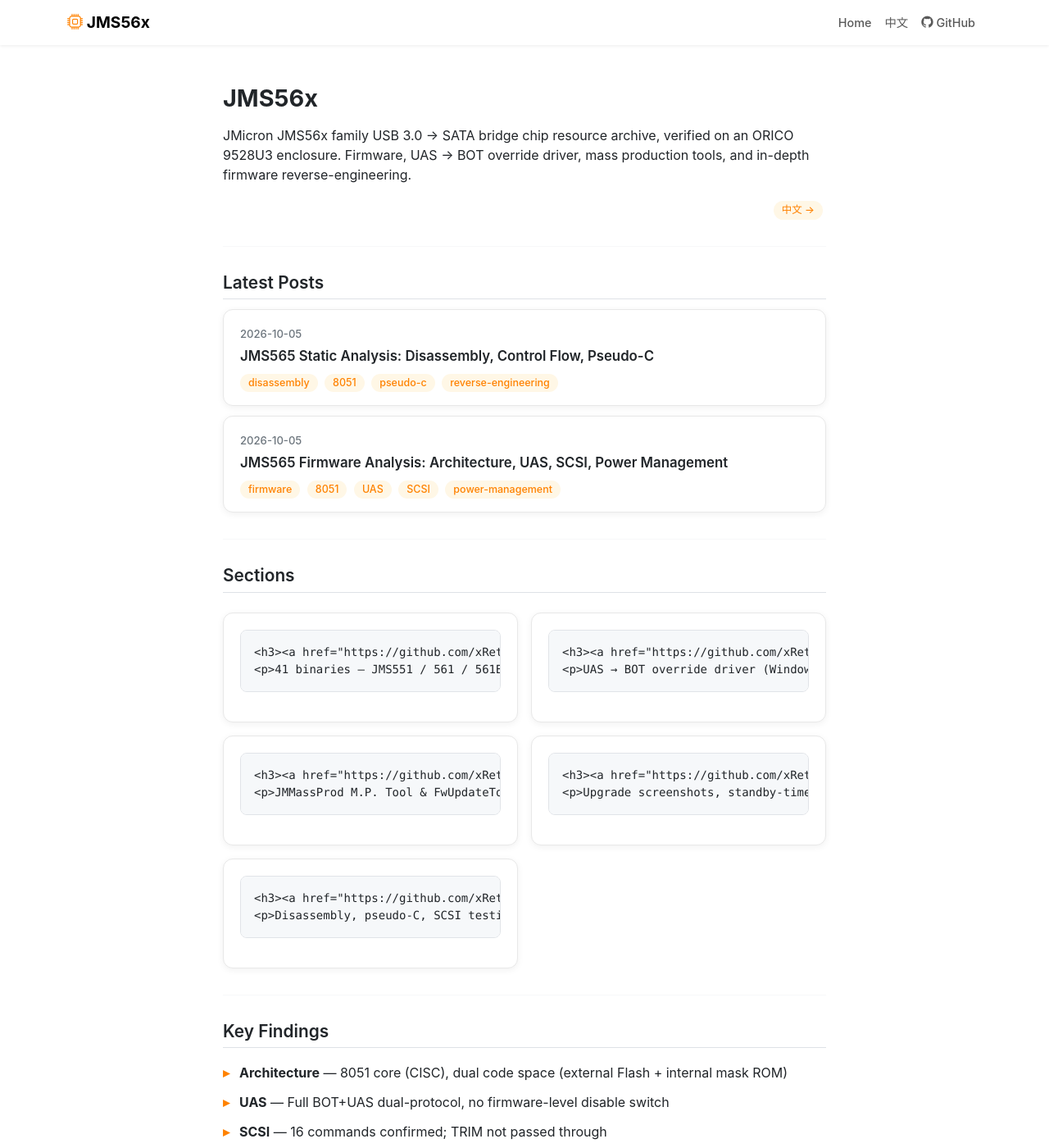
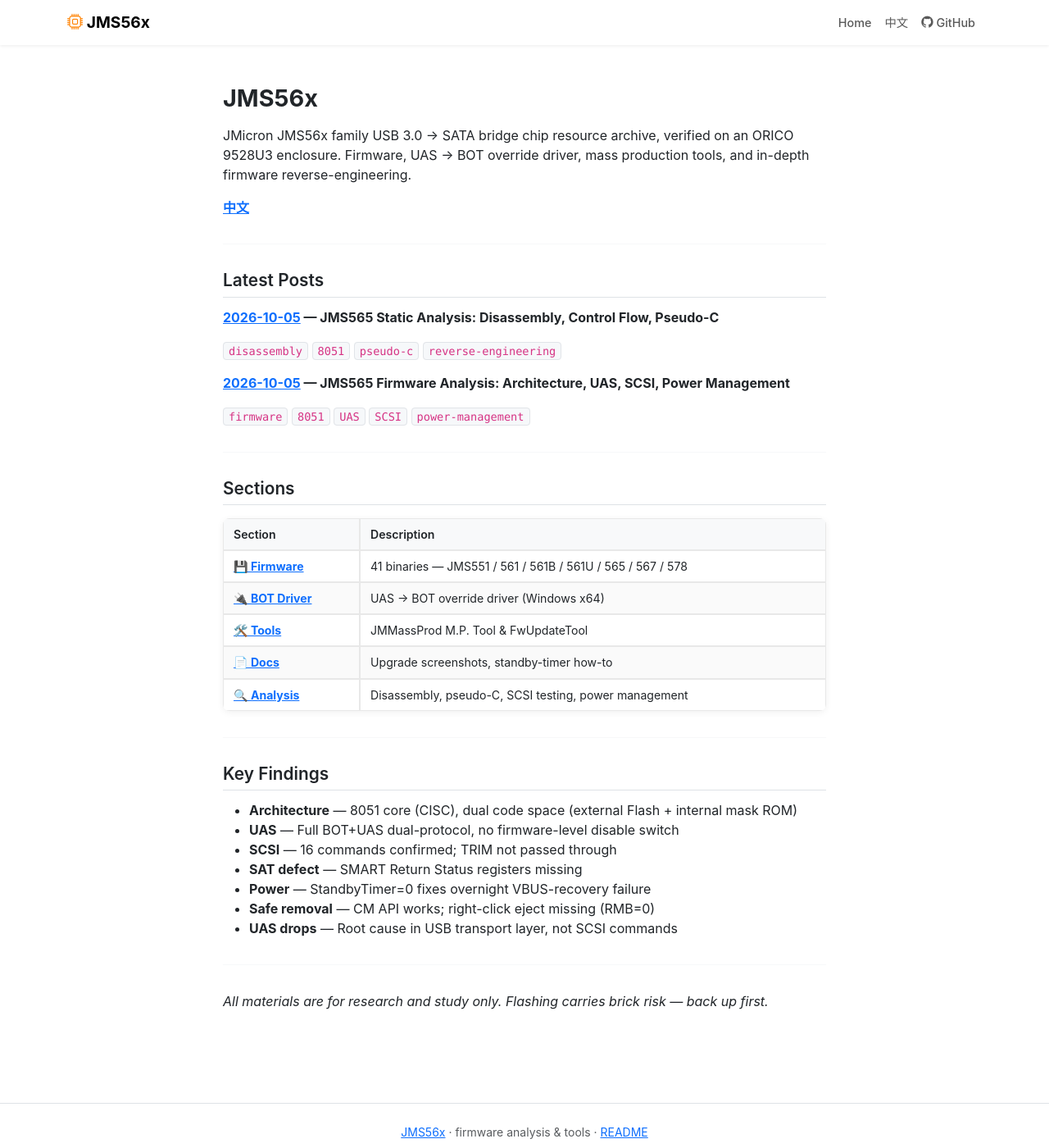
Before and after one commit to xRetia/JMS56x, a Jekyll site: the page built from index.md, in a window 1280 px wide and 1400 px high. Shown: the whole window at 82% size. Built offline with Jekyll 4.4.1, drawn with Linux system fonts in a browser that asks for light colours; a style sheet for code colours, icons or effects is not loaded.

Commit message:
gh-pages: fix HTML not rendering in sections, fix 404 cross links
- Replace embedded HTML (div/h3/p/i) in index with pure Markdown tables
  and lists — kramdown was outputting raw HTML tags as text inside
  div blocks
- Fix post cross-links: add /JMS56x prefix to all /posts/ URLs
- Simplify post list: use Markdown bold links instead of HTML ul/li
- Both EN/CN home pages fixed

```diff
--- a/index.md
+++ b/index.md
@@ -8,67 +8,45 @@ lang: en
 
 JMicron JMS56x family USB 3.0 → SATA bridge chip resource archive, verified on an ORICO 9528U3 enclosure. Firmware, UAS → BOT override driver, mass production tools, and in-depth firmware reverse-engineering.
 
-<div class="text-end mb-4">
-  <a href="{{ '/cn/' | relative_url }}" class="badge-tag">中文 →</a>
-</div>
+[**中文**](/JMS56x/cn/)
 
 ---
 
 ## Latest Posts
 
-<ul class="post-list">
 {% for post in site.posts %}
 {% if post.lang != "cn" %}
-<li>
-  <time>{{ post.date | date: "%Y-%m-%d" }}</time>
-  <a class="post-title-sm" href="{{ post.url | relative_url }}">{{ post.title }}</a>
-  {% for tag in post.tags %}<span class="badge-tag">{{ tag }}</span> {% endfor %}
-</li>
+**[{{ post.date | date: "%Y-%m-%d" }}]({{ post.url | relative_url }}) — {{ post.title }}**
+
+{% for tag in post.tags %}`{{ tag }}` {% endfor %}
+
 {% endif %}
 {% endfor %}
-</ul>
 
 ---
 
 ## Sections
 
-<div class="section-grid">
-  <div class="section-card">
-    <h3><a href="https://github.com/xRetia/JMS56x/tree/main/firmware"><i class="bi bi-hdd"></i> Firmware</a></h3>
-    <p>41 binaries — JMS551 / 561 / 561B / 561U / 565 / 567 / 578</p>
-  </div>
-  <div class="section-card">
-    <h3><a href="https://github.com/xRetia/JMS56x/tree/main/driver"><i class="bi bi-plug"></i> BOT Driver</a></h3>
-    <p>UAS → BOT override driver (Windows x64)</p>
-  </div>
-  <div class="section-card">
-    <h3><a href="https://github.com/xRetia/JMS56x/tree/main/tools"><i class="bi bi-tools"></i> Tools</a></h3>
-    <p>JMMassProd M.P. Tool & FwUpdateTool</p>
-  </div>
-  <div class="section-card">
-    <h3><a href="https://github.com/xRetia/JMS56x/tree/main/docs"><i class="bi bi-file-text"></i> Docs</a></h3>
-    <p>Upgrade screenshots, standby-timer how-to</p>
-  </div>
-  <div class="section-card">
-    <h3><a href="https://github.com/xRetia/JMS56x/tree/main/analysis"><i class="bi bi-search"></i> Analysis</a></h3>
-    <p>Disassembly, pseudo-C, SCSI testing, power management</p>
-  </div>
-</div>
+| Section | Description |
+|---|---|
+| **[💾 Firmware](https://github.com/xRetia/JMS56x/tree/main/firmware)** | 41 binaries — JMS551 / 561 / 561B / 561U / 565 / 567 / 578 |
+| **[🔌 BOT Driver](https://github.com/xRetia/JMS56x/tree/main/driver)** | UAS → BOT override driver (Windows x64) |
+| **[🛠️ Tools](https://github.com/xRetia/JMS56x/tree/main/tools)** | JMMassProd M.P. Tool & FwUpdateTool |
+| **[📄 Docs](https://github.com/xRetia/JMS56x/tree/main/docs)** | Upgrade screenshots, standby-timer how-to |
+| **[🔍 Analysis](https://github.com/xRetia/JMS56x/tree/main/analysis)** | Disassembly, pseudo-C, SCSI testing, power management |
 
 ---
 
 ## Key Findings
 
-<ul class="key-findings">
-  <li><strong>Architecture</strong> — 8051 core (CISC), dual code space (external Flash + internal mask ROM)</li>
-  <li><strong>UAS</strong> — Full BOT+UAS dual-protocol, no firmware-level disable switch</li>
-  <li><strong>SCSI</strong> — 16 commands confirmed; TRIM not passed through</li>
-  <li><strong>SAT defect</strong> — SMART Return Status registers missing</li>
-  <li><strong>Power</strong> — StandbyTimer=0 fixes overnight VBUS-recovery failure</li>
-  <li><strong>Safe removal</strong> — CM API works; right-click eject missing (RMB=0)</li>
-  <li><strong>UAS drops</strong> — Root cause in USB transport layer, not SCSI commands</li>
-</ul>
+- **Architecture** — 8051 core (CISC), dual code space (external Flash + internal mask ROM)
+- **UAS** — Full BOT+UAS dual-protocol, no firmware-level disable switch
+- **SCSI** — 16 commands confirmed; TRIM not passed through
+- **SAT defect** — SMART Return Status registers missing
+- **Power** — StandbyTimer=0 fixes overnight VBUS-recovery failure
+- **Safe removal** — CM API works; right-click eject missing (RMB=0)
+- **UAS drops** — Root cause in USB transport layer, not SCSI commands
 
 ---
 
-<p class="text-muted small">All materials are for research and study only. Flashing carries brick risk — back up first.</p>
+*All materials are for research and study only. Flashing carries brick risk — back up first.*
```
Also changed, not shown: cn/index.md (+20 -42 lines).
